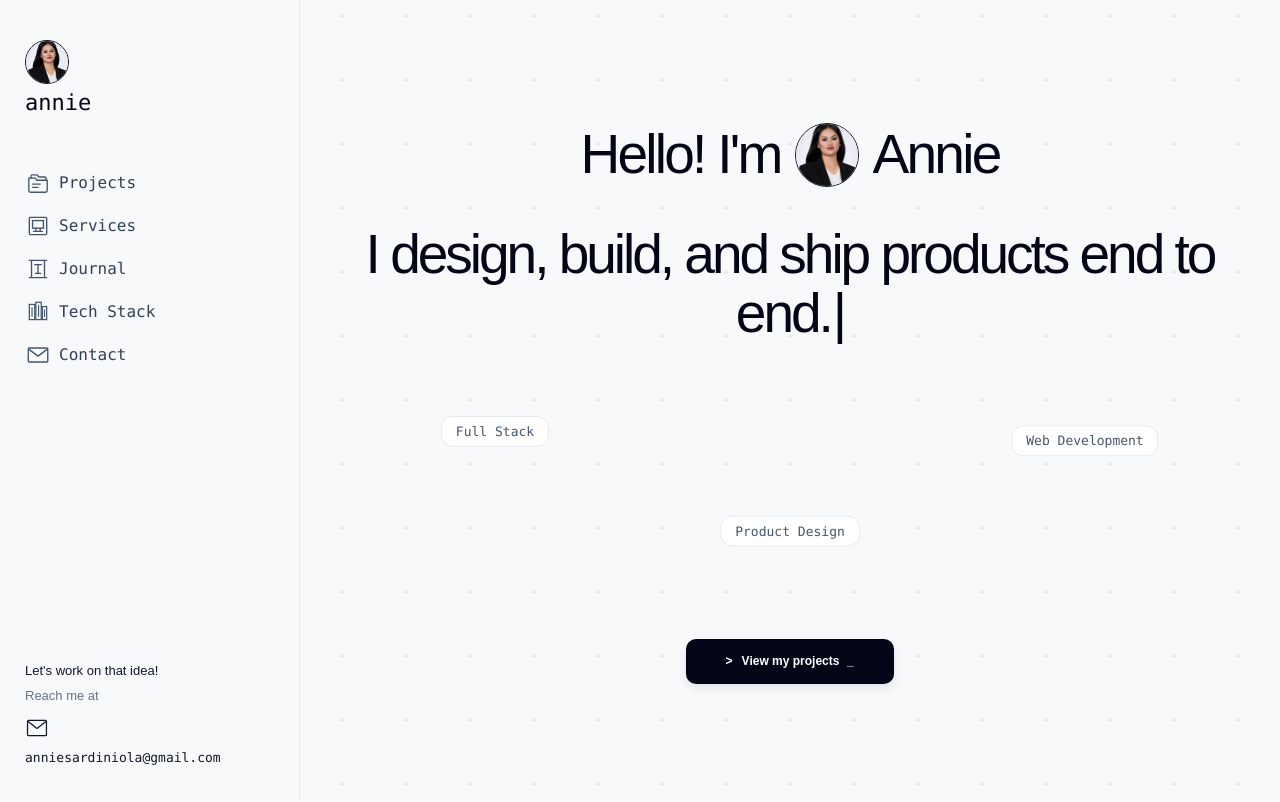
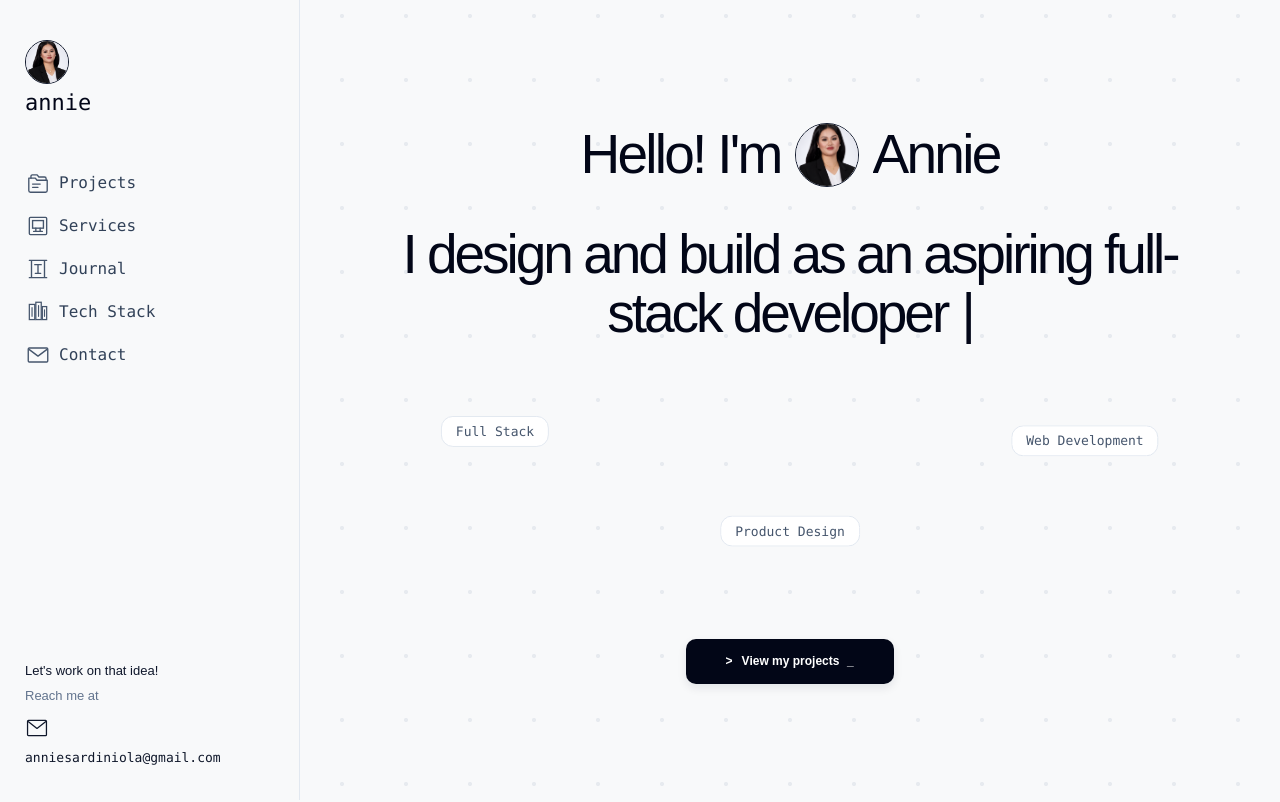
Before and after one commit to anniesrdnl/anniesrdnl_portfolio, a React (Vite) app: page / in a window 1280 px wide. Shown: the top 802 px of the page. Built offline with nearby package versions, Linux system fonts and the light colour scheme.

Commit message:
Update hero intro

```diff
--- a/src/App.jsx
+++ b/src/App.jsx
@@ -92,7 +92,7 @@ function App() {
   const firstText = "Hello! I'm"
   const nameText = 'Annie'
   const secondText =
-    'I design, build, and ship products end to end.'
+    'I design and build as an aspiring full-stack developer in my junior year.'
 
   const [typedFirst, setTypedFirst] = useState('')
   const [typedName, setTypedName] = useState('')
```
